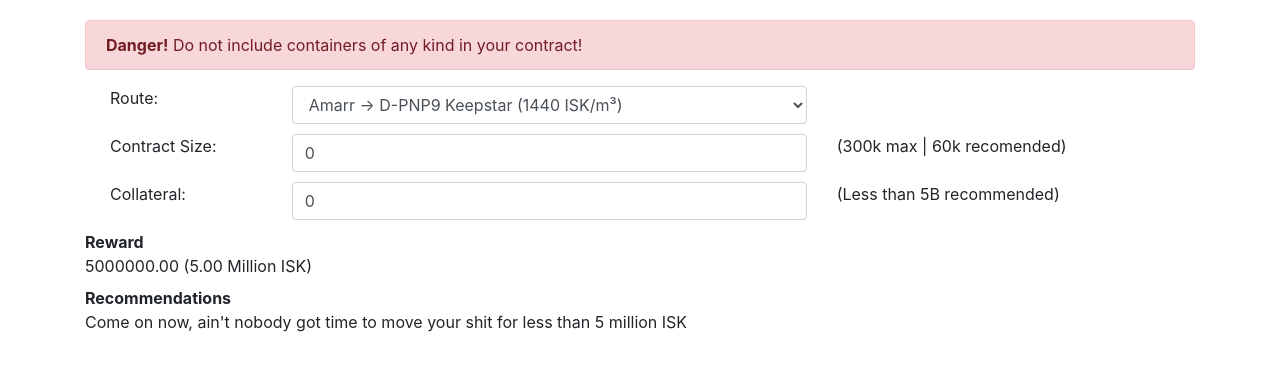
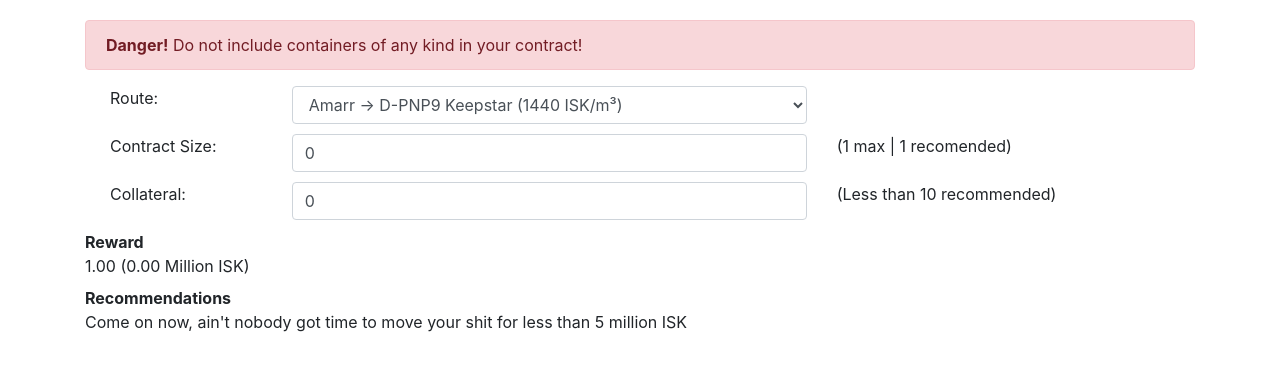
Before and after one commit to stephenswat/test-freight, a Django app: template freight/templates/freight/calculator.html in a window 1280 px wide. Shown: the part 238-609 px from the top of the page. Run offline with Django 3.2, Linux system fonts and the light colour scheme; data comes from the database, SQL or seed files in the repository; tables that the repository leaves empty hold one stand-in row (values such as "Sample post"); the template is opened without the code that fills it: values that come from a table or form of the project are taken from there, most other values are stand-ins (such as "Sample title", 1, 10 or a date in 2020); some libraries are stand-ins or nearby versions.

Commit message:
Make freight price parameters variable

```diff
--- a/freight/templates/freight/calculator.html
+++ b/freight/templates/freight/calculator.html
@@ -1,4 +1,5 @@
 {% extends "freight/base.html" %}
+{% load humanize %}
 
 {% block content %}
 <header class="bg-primary text-white">
@@ -32,7 +33,7 @@
         <div class="col-sm-6">
             <input type="text" id="m3" class="form-control" value="0" />
         </div>
-        <div class="col-sm-4">(300k max | 60k recomended)</div>
+        <div class="col-sm-4">({{ parameters.max_size|intword }} max | {{ paraemeters.recommended_size|intword}} recomended)</div>
         </div>
 
         <div class="row" style="margin:10px;">
@@ -40,7 +41,7 @@
         <div class="col-sm-6">
             <input type="text" id="collat" class="form-control" value="0" />
         </div>
-        <div class="col-sm-4">(Less than 5B recommended)</div>
+        <div class="col-sm-4">(Less than {{ parameters.recommended_collateral|intword }} recommended)</div>
         </div>
 
         <dl>
@@ -56,22 +57,23 @@
 {% block javascript %}
 <script>
 function collateral() {
-    var collateralRate = 0.01;
-    var maxSize = 300000;
-    var recomendedCollateral = 5000000000;
-    var recomendedSize = 5000000000;
+    var collateralRate = {{ parameters.collateral_rate }};
+    var maxSize = {{ parameters.max_size }};
+    var recomendedCollateral = {{ parameters.recommended_collateral }};
+    var recomendedSize = {{ parameters.recommended_size }};
+    var minPrice = {{ parameters.min_size }};
 
     var m3Rate = parseInt($("#route").val());
     var size = parseFloat($("#m3").val());
     var collateral = parseFloat($("#collat").val());
 
-    var reward = Math.max(5000000, (m3Rate * size) + (collateral * collateralRate));
+    var reward = Math.max(minPrice, (m3Rate * size) + (collateral * collateralRate));
 
     $("#reward").text(reward.toFixed(2).toString() + " (" + (reward.toFixed(2)/1000000).toFixed(2) + " Million ISK)");
 
     if (size > maxSize) {
         $("#recomendation").text("The fuck are you trying to move? A titan? Split your contract nerd");
-    } else if (reward > 5000000) {
+    } else if (reward > minPrice) {
         $("#recomendation").text("None, go for it!");
     } else {
         $("#recomendation").text("Come on now, ain't nobody got time to move your shit for less than 5 million ISK");
--- a/freight/views.py
+++ b/freight/views.py
@@ -7,6 +7,7 @@
 from django.http import HttpResponse
 from django.db.models import Count, Sum, Avg, Q, F, Subquery, OuterRef, ExpressionWrapper, fields
 from django.db.models.functions import Coalesce, Greatest
+from django.conf import settings
 
 from freight.models import Route, Contract, Character
 
@@ -48,6 +49,7 @@
     def get_context_data(self, **kwargs):
         context = super().get_context_data(**kwargs)
         context['routes'] = Route.objects.all()
+        context['parameters'] = settings.FREIGHT_PARAMETERS
         return context
 
 
```
Also changed, not shown: test_freight/settings/local.template.py (+8 -0 lines).
